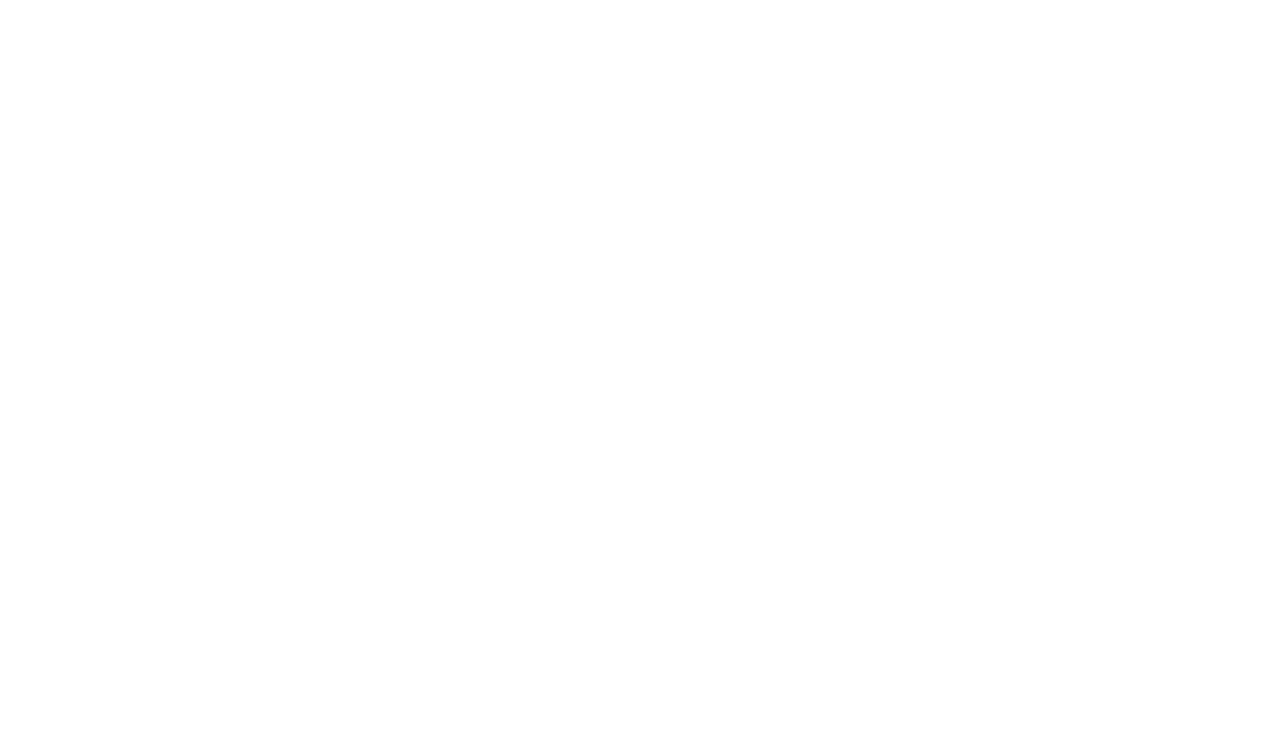
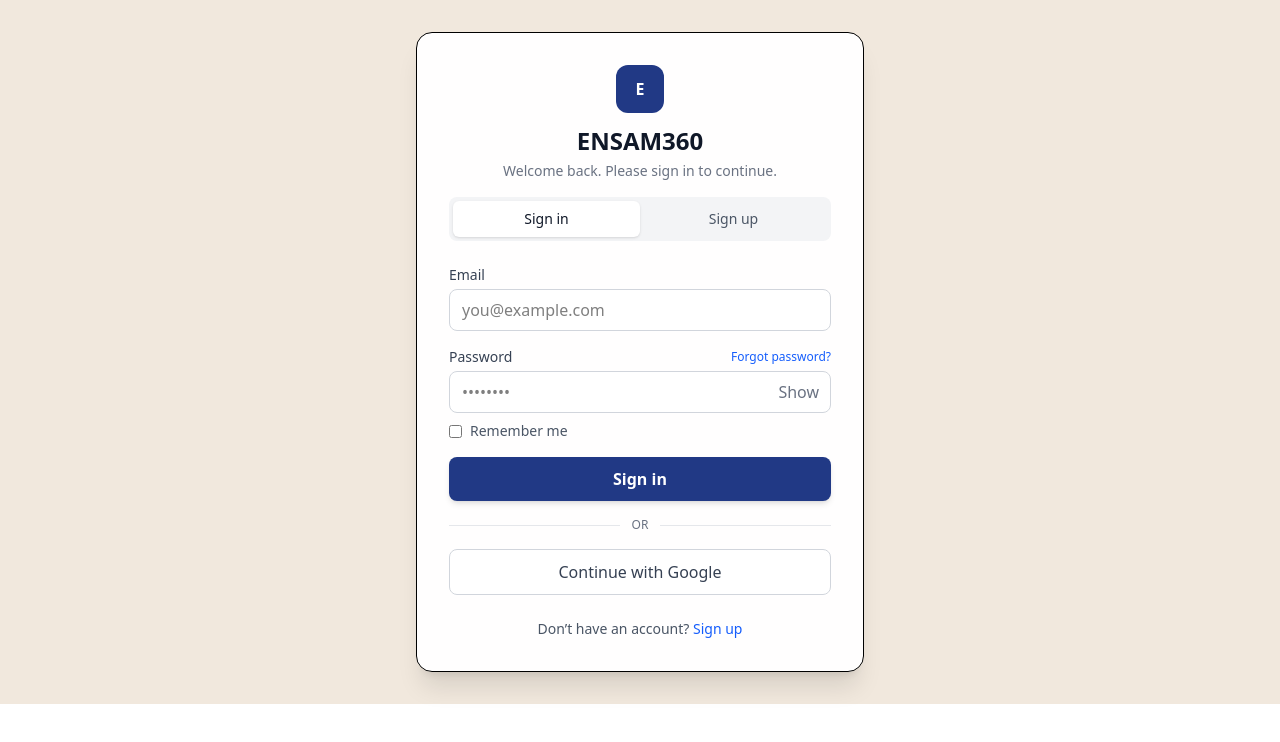
Before and after one commit to khalil-nouisse/ENSAM360, a React (Vite) app in the folder frontend/: page /auth in a window 1280 px wide. Before the commit this address had no page. Shown: the top 742 px of the page. Built offline with nearby package versions, Linux system fonts and the light colour scheme.

Commit message:
authentification page frontend

```diff
--- a/frontend/src/App.jsx
+++ b/frontend/src/App.jsx
@@ -1,5 +1,6 @@
 import { BrowserRouter, Routes, Route } from 'react-router-dom'
 import VirtualTour from './components/VirtualTour'
+import Auth from './pages/Auth'
 import { useState } from 'react'
 import Navbar from './components/Navbar'
 import CampusMapLeaflet from './components/CampusMapLeaflet'
@@ -108,6 +109,7 @@
     </div>
     }/>
     <Route path="/tour" element={<VirtualTour />} />
+    <Route path="/auth" element={<Auth />} />
     </Routes>
     </BrowserRouter>
   )
--- a/frontend/src/components/Navbar.jsx
+++ b/frontend/src/components/Navbar.jsx
@@ -4,7 +4,11 @@
 export default function NavigationHeader() {
   const [isMenuOpen, setIsMenuOpen] = useState(false);
 
-  const navItems = ['Home', 'Features', 'Discover', 'About'];
+  const navItems = ['Home', 'Features', 'Discover' ,'About'];
+
+    const handleAuthClick = () => {
+      navigate("/auth");
+    };
 
   return (
     <div className="w-full pt-8">
@@ -59,7 +63,8 @@
               ))}
               <button
                 className="flex items-center justify-center w-full py-3 rounded-full transition-all duration-200"
-                style={{ backgroundColor: '#213985', color: '#F1E8DD' }}
+                onClick={handleAuthClick}
+                style={{ backgroundColor: '#213985', color: '#F1E8D' }}
               >
                 Get Started
                 <ArrowUpRight className="w-5 h-5 ml-2" />
--- /dev/null
+++ b/frontend/src/pages/Auth.jsx
@@ -0,0 +1,169 @@
+import { useState } from 'react'
+
+function Auth() {
+  const [mode, setMode] = useState('signin')
+  const [form, setForm] = useState({ name: '', email: '', password: '' })
+  const [showPassword, setShowPassword] = useState(false)
+
+  const handleChange = (e) => {
+    const { name, value } = e.target
+    setForm(prev => ({ ...prev, [name]: value }))
+  }
+
+  const handleSubmit = (e) => {
+    e.preventDefault()
+    // Placeholder submit - integrate with backend later
+    // eslint-disable-next-line no-console
+    console.log(`${mode === 'signin' ? 'Sign in' : 'Sign up'} request`, form)
+  }
+
+  return (
+    <div className="min-h-[calc(100vh-6rem)] flex items-center justify-center px-4" style={{ backgroundColor: '#F1E8DD' }}>
+      <div className="w-full max-w-md">
+        <div className="bg-white/95 backdrop-blur-sm shadow-xl rounded-2xl border border-darkblue/10 overflow-hidden">
+          {/* Header */}
+          <div className="px-8 pt-8 pb-4 text-center">
+            <div className="inline-flex items-center justify-center w-12 h-12 rounded-xl" style={{ backgroundColor: '#213985' }}>
+              <span className="text-white font-bold">E</span>
+            </div>
+            <h1 className="mt-3 text-2xl font-semibold text-gray-900">ENSAM360</h1>
+            <p className="mt-1 text-sm text-gray-500">
+              {mode === 'signin' ? 'Welcome back. Please sign in to continue.' : 'Create your account to get started.'}
+            </p>
+          </div>
+
+          {/* Tabs */}
+          <div className="px-8">
+            <div className="grid grid-cols-2 bg-gray-100 rounded-lg p-1">
+              <button
+                type="button"
+                onClick={() => setMode('signin')}
+                className={`py-2 text-sm font-medium rounded-md transition-colors ${
+                  mode === 'signin' ? 'bg-white shadow text-gray-900' : 'text-gray-600 hover:text-gray-900'
+                }`}
+              >
+                Sign in
+              </button>
+              <button
+                type="button"
+                onClick={() => setMode('signup')}
+                className={`py-2 text-sm font-medium rounded-md transition-colors ${
+                  mode === 'signup' ? 'bg-white shadow text-gray-900' : 'text-gray-600 hover:text-gray-900'
+                }`}
+              >
+                Sign up
+              </button>
+            </div>
+          </div>
+
+          {/* Form */}
+          <form onSubmit={handleSubmit} className="px-8 pt-6 pb-8">
+            {mode === 'signup' && (
+              <div className="mb-4">
+                <label htmlFor="name" className="block text-sm font-medium text-gray-700 mb-1">Full name</label>
+                <input
+                  id="name"
+                  name="name"
+                  type="text"
+                  autoComplete="name"
+                  required
+                  value={form.name}
+                  onChange={handleChange}
+                  className="w-full rounded-lg border border-gray-300 focus:ring-2 focus:ring-blue-500 focus:border-blue-500 px-3 py-2 outline-none bg-white"
+                  placeholder="John Doe"
+                />
+              </div>
+            )}
+
+            <div className="mb-4">
+              <label htmlFor="email" className="block text-sm font-medium text-gray-700 mb-1">Email</label>
+              <input
+                id="email"
+                name="email"
+                type="email"
+                autoComplete="email"
+                required
+                value={form.email}
+                onChange={handleChange}
+                className="w-full rounded-lg border border-gray-300 focus:ring-2 focus:ring-blue-500 focus:border-blue-500 px-3 py-2 outline-none bg-white"
+                placeholder="you@example.com"
+              />
+            </div>
+
+            <div className="mb-2">
+              <div className="flex items-center justify-between mb-1">
+                <label htmlFor="password" className="block text-sm font-medium text-gray-700">Password</label>
+                {mode === 'signin' && (
+                  <a href="#" className="text-xs text-blue-600 hover:text-blue-700">Forgot password?</a>
+                )}
+              </div>
+              <div className="relative">
+                <input
+                  id="password"
+                  name="password"
+                  type={showPassword ? 'text' : 'password'}
+                  autoComplete={mode === 'signin' ? 'current-password' : 'new-password'}
+                  required
+                  minLength={6}
+                  value={form.password}
+                  onChange={handleChange}
+                  className="w-full rounded-lg border border-gray-300 focus:ring-2 focus:ring-blue-500 focus:border-blue-500 px-3 py-2 pr-10 outline-none bg-white"
+                  placeholder="••••••••"
+                />
+                <button
+                  type="button"
+                  onClick={() => setShowPassword(v => !v)}
+                  className="absolute inset-y-0 right-0 px-3 text-gray-500 hover:text-gray-700"
+                  aria-label="Toggle password visibility"
+                >
+                  {showPassword ? 'Hide' : 'Show'}
+                </button>
+              </div>
+            </div>
+
+            {mode === 'signin' && (
+              <div className="flex items-center justify-between mb-4">
+                <label className="inline-flex items-center gap-2 text-sm text-gray-600">
+                  <input type="checkbox" className="rounded border-gray-300 text-blue-600 focus:ring-blue-500" />
+                  Remember me
+                </label>
+              </div>
+            )}
+
+            <button
+              type="submit"
+              className="w-full py-2.5 rounded-lg font-semibold text-white shadow-md hover:shadow-lg transition-all"
+              style={{ backgroundColor: '#213985' }}
+            >
+              {mode === 'signin' ? 'Sign in' : 'Create account'}
+            </button>
+
+            <div className="my-4 flex items-center gap-3">
+              <div className="h-px flex-1 bg-gray-200" />
+              <span className="text-xs text-gray-500">OR</span>
+              <div className="h-px flex-1 bg-gray-200" />
+            </div>
+
+            <button
+              type="button"
+              onClick={() => alert('Social login placeholder')}
+              className="w-full py-2.5 rounded-lg font-medium text-gray-700 bg-white border border-gray-300 hover:bg-gray-50 transition"
+            >
+              Continue with Google
+            </button>
+
+            <p className="mt-6 text-center text-sm text-gray-600">
+              {mode === 'signin' ? (
+                <>Don’t have an account? <button type="button" onClick={() => setMode('signup')} className="font-medium text-blue-600 hover:text-blue-700">Sign up</button></>
+              ) : (
+                <>Already have an account? <button type="button" onClick={() => setMode('signin')} className="font-medium text-blue-600 hover:text-blue-700">Sign in</button></>
+              )}
+            </p>
+          </form>
+        </div>
+      </div>
+    </div>
+  )
+}
+
+export default Auth
```
